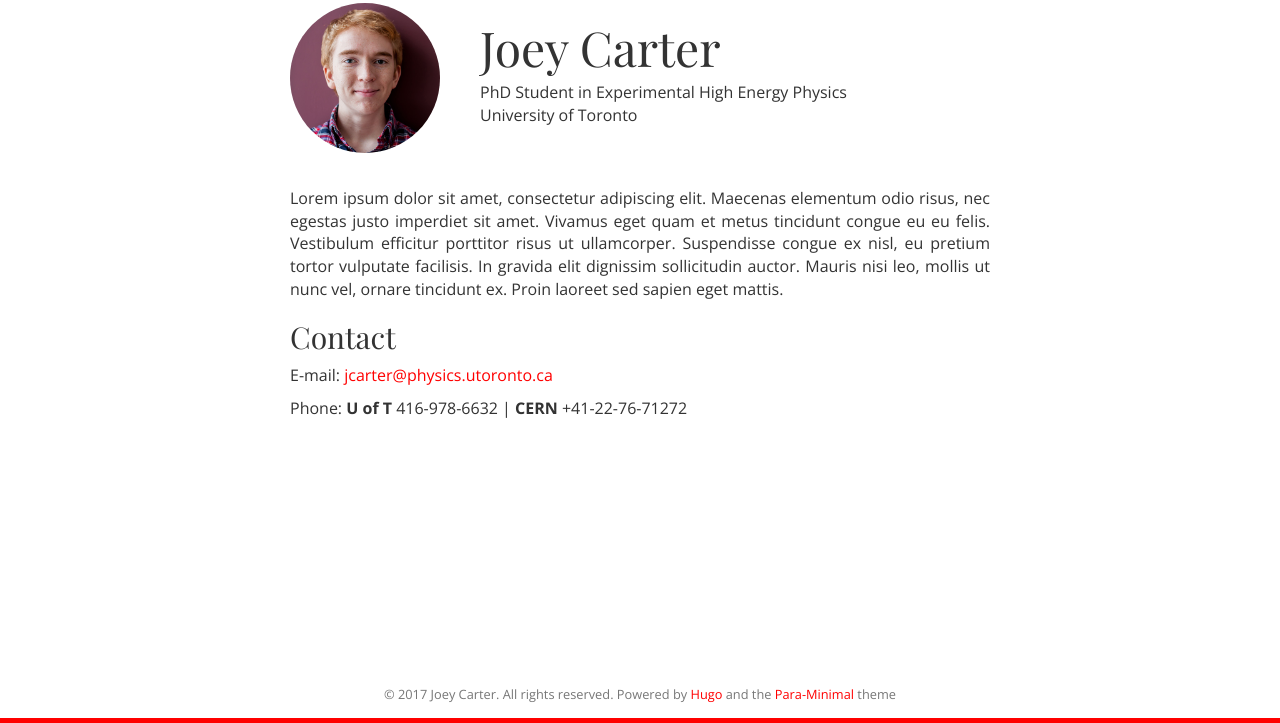
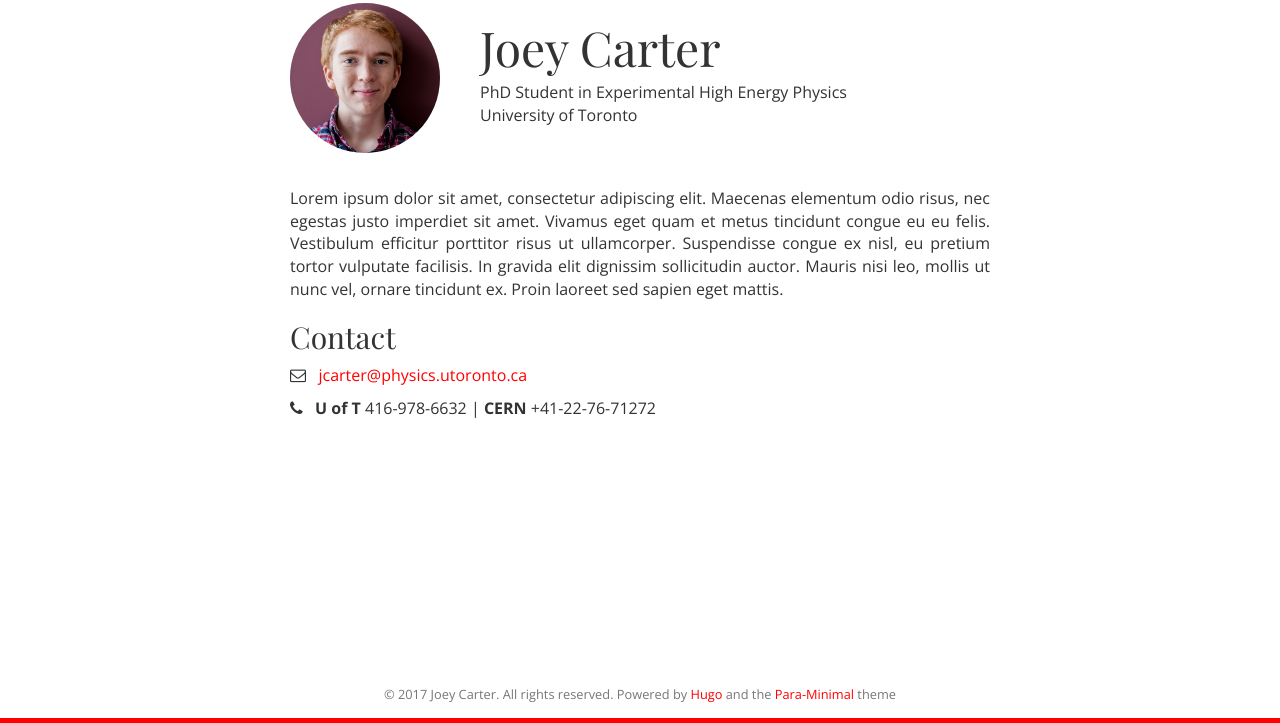
Before and after one commit to joeycarter/joeycarter.github.io, a plain HTML site: page index.html in a window 1280 px wide. Shown: the part 77-800 px from the top of the page. Drawn offline with nearby package versions, Linux system fonts and the light colour scheme.

Commit message:
Rebuilding site Thu 28 Sep 2017 14:49:46 EDT

```diff
--- a/index.html
+++ b/index.html
@@ -189,9 +189,9 @@
 
 <h2 id="contact">Contact</h2>
 
-<p>E-mail: <a href="mailto:jcarter@physics.utoronto.ca">jcarter@physics.utoronto.ca</a></p>
+<p><i class="fa fa-envelope-o" aria-hidden="true"></i> &nbsp; <a href="mailto:jcarter@physics.utoronto.ca">jcarter@physics.utoronto.ca</a></p>
 
-<p>Phone: <strong>U of T</strong> 416-978-6632 | <strong>CERN</strong> +41-22-76-71272</p>
+<p><i class="fa fa-phone" aria-hidden="true"></i> &nbsp; <strong>U of T</strong> 416-978-6632 | <strong>CERN</strong> +41-22-76-71272</p>
 
 
     </div>
```
